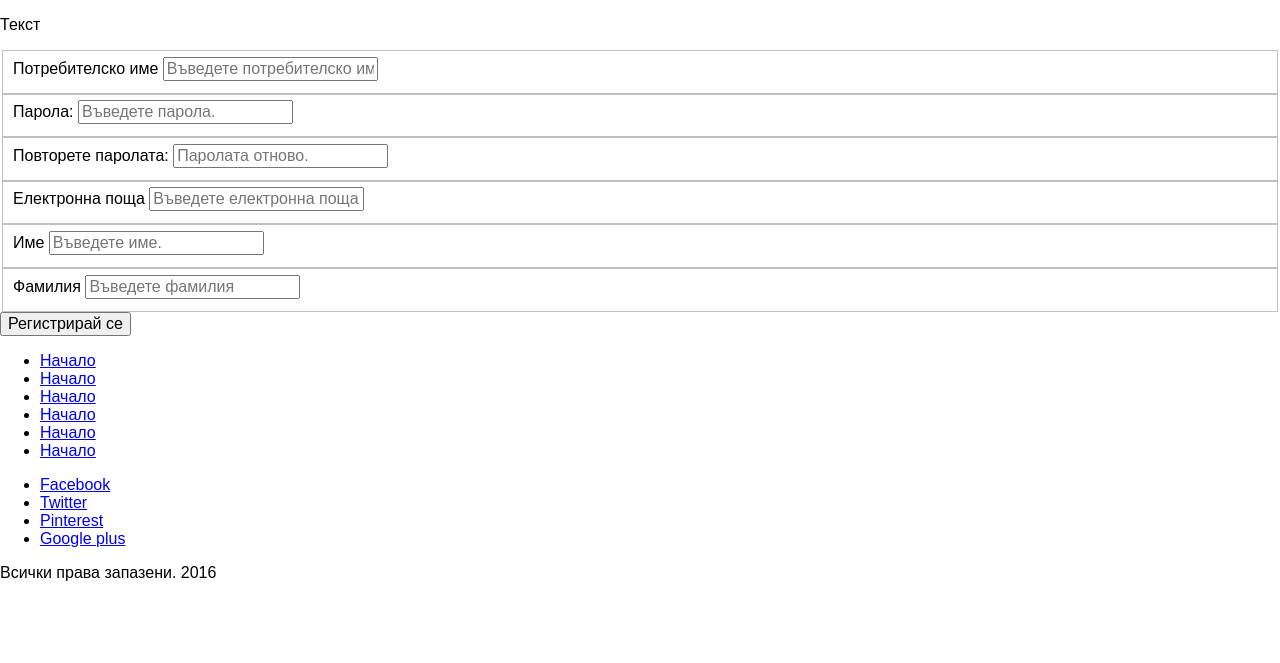
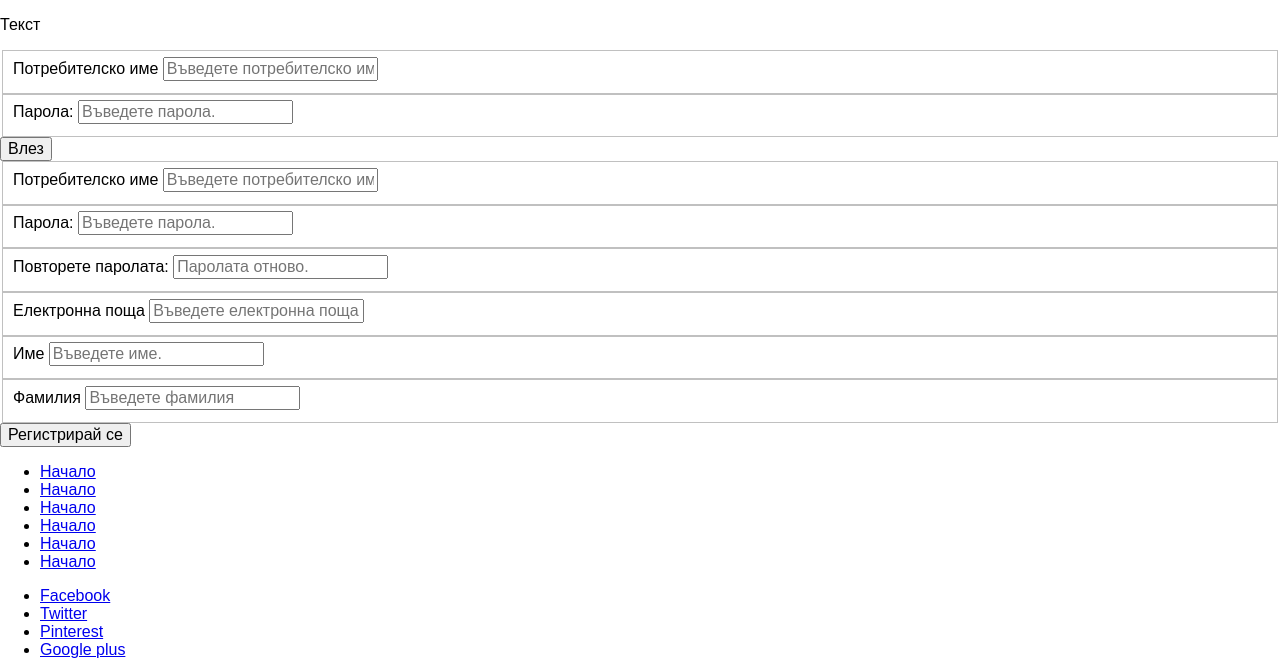
Before and after one commit to PetarAD/events, a PHP site: page / in a window 1280 px wide. Shown: the part 142-805 px from the top of the page. Before the commit the page ends 723 px from the top, so only its background shows below. Run offline with PHP 8.4, Linux system fonts and the light colour scheme.

Commit message:
Соме

```diff
--- a/index.php
+++ b/index.php
@@ -29,6 +29,19 @@
         <p>
           Текст
         </p>
+      </section>
+      <section class="login-form">
+        <form class="login" action="login.php" method="POST">
+          <fieldset>
+            <label for="username">Потребителско име</label>
+            <input id="username" type="text" name="username" placeholder="Въведете потребителско име.">
+          </fieldset>
+          <fieldset>
+            <label for="password">Парола:</label>
+            <input id="password" type="password" name="password" placeholder="Въведете парола.">
+          </fieldset>
+          <input type="submit" name="submit" value="Влез">
+        </form>
       </section>
       <section class="register-form">
         <form class="register" action="register.php" method="POST">
--- a/modules/header.php
+++ b/modules/header.php
@@ -1,3 +1,3 @@
 <header>
-  Враца сподели
+  Враца сподели <?php ?>
 </header>
```
